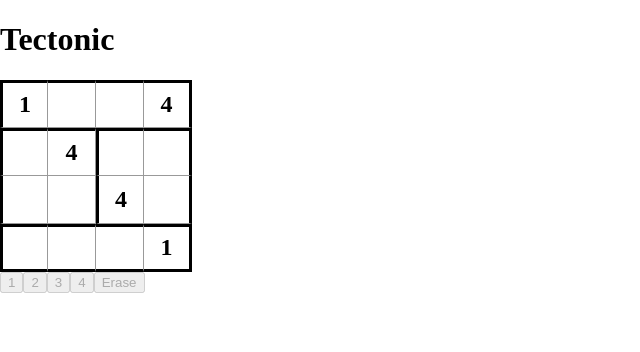
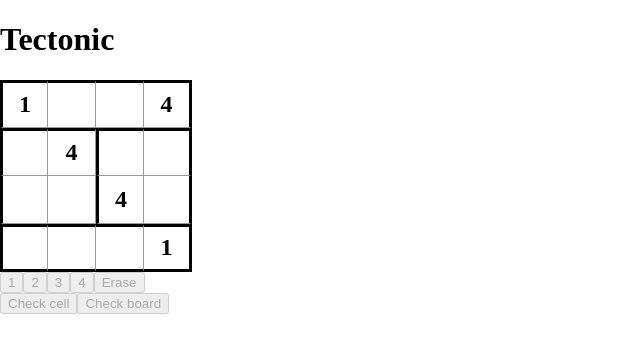
Before and after one commit to EmmaWikstrom/tectonic, a React (Vite) app: page / in a window 1280 px wide. Shown: the top 352 px of the page, without its empty margins (0-640 px from the left). Built offline with nearby package versions, Linux system fonts and the light colour scheme.

Commit message:
Add manual puzzle validation

```diff
--- a/src/components/Board/Board.tsx
+++ b/src/components/Board/Board.tsx
@@ -1,77 +1,121 @@
-import { useEffect, useState } from "react"
-import Cell from "../Cell/Cell"
-import NumberPad from "../NumberPad/NumberPad"
-import type { Puzzle } from "../../data/puzzle"
-import "./Board.css"
+import { useEffect, useState } from "react";
+import Cell from "../Cell/Cell";
+import NumberPad from "../NumberPad/NumberPad";
+import type { Puzzle } from "../../data/puzzle";
+import "./Board.css";
 
 type BoardProps = {
-    puzzle: Puzzle
-}
+  puzzle: Puzzle;
+};
 
 function Board({ puzzle }: BoardProps) {
-    const [selectedCellId, setSelectedCellId] = useState<string | null>(null)
-    const [userValues, setUserValues] = useState<Record<string, number>>({})
+  const [selectedCellId, setSelectedCellId] = useState<string | null>(null);
+  const [userValues, setUserValues] = useState<Record<string, number>>({});
+  const [checkedCellId, setCheckedCellId] = useState<string | null>(null);
+  const [isCheckedCellCorrect, setIsCheckedCellCorrect] = useState<
+    boolean | null
+  >(null);
+  const [boardCheckResult, setBoardCheckResult] = useState<
+    "correct" | "incorrect" | null
+  >(null);
+
   const handleNumberSelect = (number: number) => {
-        if (!selectedCellId) return
+    if (!selectedCellId) return;
 
     setUserValues((currentValues) => ({
       ...currentValues,
       [selectedCellId]: number,
-        }))
-    }
+    }));
+    setCheckedCellId(null);
+    setIsCheckedCellCorrect(null);
+    setBoardCheckResult(null);
+  };
   const handleErase = () => {
-        if (!selectedCellId) return
+    if (!selectedCellId) return;
 
     setUserValues((currentValues) => {
-          const updatedValues = { ...currentValues }
+      const updatedValues = { ...currentValues };
 
-          delete updatedValues[selectedCellId]
+      delete updatedValues[selectedCellId];
 
-          return updatedValues
-        })
-      }
+      return updatedValues;
+    });
+    setCheckedCellId(null);
+    setIsCheckedCellCorrect(null);
+    setBoardCheckResult(null);
+  };
+
+  const handleCheckCell = () => {
+    if (!selectedCellId) return;
+
+    const selectedCell = puzzle.cells.find(
+      (cell) => cell.id === selectedCellId,
+    );
+
+    if (!selectedCell) return;
+
+    const userValue = userValues[selectedCellId];
+
+    if (userValue === undefined) return;
+
+    setCheckedCellId(selectedCellId);
+    setIsCheckedCellCorrect(userValue === selectedCell.solution);
+  };
+
+  const handleCheckBoard = () => {
+    const filledCells = Object.entries(userValues);
+
+    if (filledCells.length === 0) return;
+
+    const allCorrect = filledCells.every(([cellId, userValue]) => {
+      const cell = puzzle.cells.find((cell) => cell.id === cellId);
+
+      return cell?.solution === userValue;
+    });
+
+    setBoardCheckResult(allCorrect ? "correct" : "incorrect");
+  };
+
   const getCell = (row: number, col: number) => {
-        return puzzle.cells.find(
-            (cell) => cell.row === row && cell.col === col
-        )
-    }
+    return puzzle.cells.find((cell) => cell.row === row && cell.col === col);
+  };
   const regionSizes = puzzle.cells.reduce<Record<string, number>>(
     (sizes, cell) => {
-            sizes[cell.regionId] = (sizes[cell.regionId] ?? 0) + 1
-            return sizes
+      sizes[cell.regionId] = (sizes[cell.regionId] ?? 0) + 1;
+      return sizes;
     },
-        {}
-    )
+    {},
+  );
 
-    const maxRegionSize = Math.max(...Object.values(regionSizes))
+  const maxRegionSize = Math.max(...Object.values(regionSizes));
 
   useEffect(() => {
     const handleKeyDown = (event: KeyboardEvent) => {
-          if (!selectedCellId) return
+      if (!selectedCellId) return;
 
       if (event.key === "Backspace" || event.key === "Delete") {
-            handleErase()
-            return
+        handleErase();
+        return;
       }
 
-          const number = Number(event.key)
+      const number = Number(event.key);
 
       if (number >= 1 && number <= maxRegionSize) {
-            handleNumberSelect(number)
+        handleNumberSelect(number);
       }
-        }
+    };
 
-        window.addEventListener("keydown", handleKeyDown)
+    window.addEventListener("keydown", handleKeyDown);
 
     return () => {
-          window.removeEventListener("keydown", handleKeyDown)
-        }
-      }, [selectedCellId, maxRegionSize])
+      window.removeEventListener("keydown", handleKeyDown);
+    };
+  }, [selectedCellId, maxRegionSize]);
 
   const availableNumbers = Array.from(
     { length: maxRegionSize },
-        (_, index) => index + 1
-    )
+    (_, index) => index + 1,
+  );
 
   return (
     <div>
@@ -82,20 +126,18 @@ function Board({ puzzle }: BoardProps) {
         }}
       >
         {puzzle.cells.map((cell) => {
-                    const topNeighbor = getCell(cell.row - 1, cell.col)
-                    const leftNeighbor = getCell(cell.row, cell.col - 1)
+          const topNeighbor = getCell(cell.row - 1, cell.col);
+          const leftNeighbor = getCell(cell.row, cell.col - 1);
 
           const hasTopBorder =
-                        cell.row === 0 || topNeighbor?.regionId !== cell.regionId
+            cell.row === 0 || topNeighbor?.regionId !== cell.regionId;
 
           const hasLeftBorder =
-                        cell.col === 0 || leftNeighbor?.regionId !== cell.regionId
+            cell.col === 0 || leftNeighbor?.regionId !== cell.regionId;
 
-                    const hasRightBorder =
-                        cell.col === puzzle.cols - 1
+          const hasRightBorder = cell.col === puzzle.cols - 1;
 
-                    const hasBottomBorder =
-                        cell.row === puzzle.rows - 1
+          const hasBottomBorder = cell.row === puzzle.rows - 1;
 
           return (
             <Cell
@@ -109,7 +151,7 @@ function Board({ puzzle }: BoardProps) {
               hasRightBorder={hasRightBorder}
               hasBottomBorder={hasBottomBorder}
             />
-                    )
+          );
         })}
       </div>
       <NumberPad
@@ -118,8 +160,35 @@ function Board({ puzzle }: BoardProps) {
         onErase={handleErase}
         disabled={!selectedCellId}
       />
+      <button
+        type="button"
+        onClick={handleCheckCell}
+        disabled={!selectedCellId || userValues[selectedCellId] === undefined}
+      >
+        Check cell
+      </button>
+
+      {checkedCellId === selectedCellId && isCheckedCellCorrect !== null && (
+        <p role="status">{isCheckedCellCorrect ? "Correct!" : "Incorrect."}</p>
+      )}
+
+      <button
+        type="button"
+        onClick={handleCheckBoard}
+        disabled={Object.keys(userValues).length === 0}
+      >
+        Check board
+      </button>
+
+      {boardCheckResult !== null && (
+        <p role="status">
+          {boardCheckResult === "correct"
+            ? "No mistakes found so far."
+            : "There is at least one incorrect value."}
+        </p>
+      )}
     </div>
-    )
+  );
 }
 
-export default Board
+export default Board;
```
Lines whose indentation alone changed are shown as unchanged.
